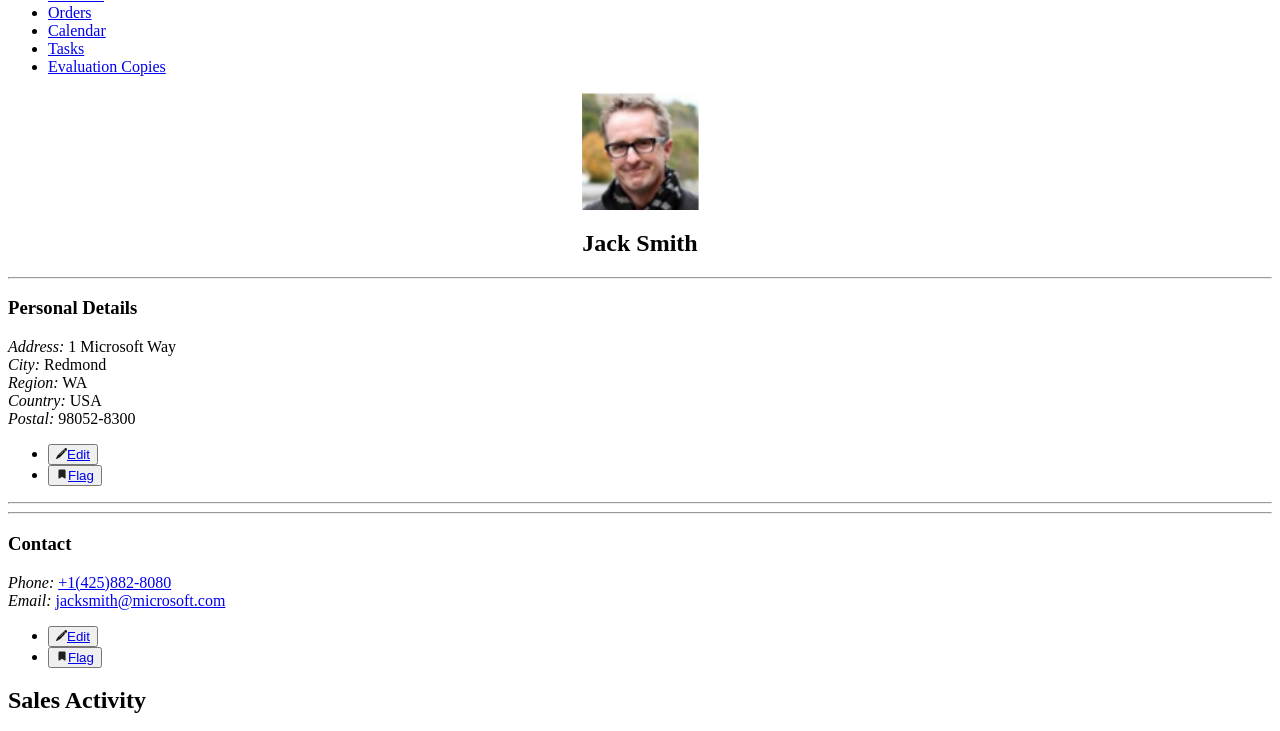
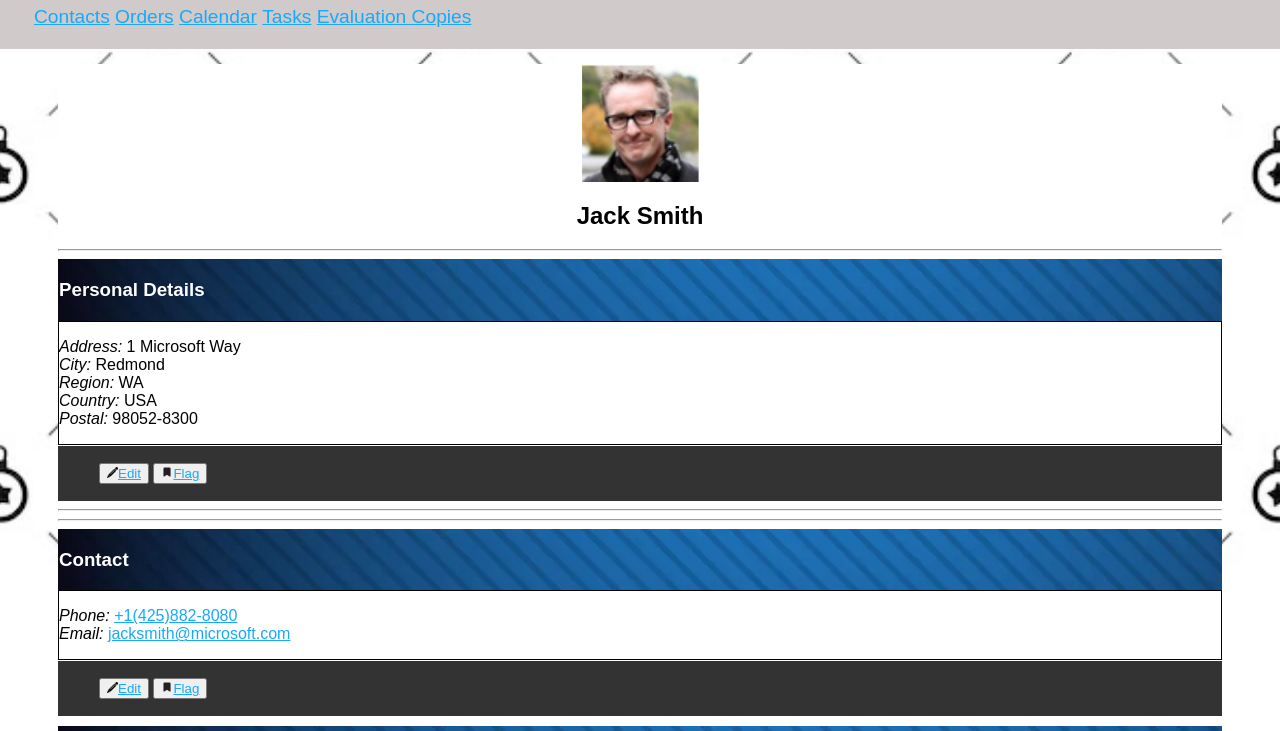
Before and after one commit to Mau212P/Practica-4, a plain HTML site: page index.html in a window 1280 px wide. Shown: the part 156-887 px from the top of the page. Drawn offline with Linux system fonts and the light colour scheme.

Commit message:
Update index.html
Modificación del index.html para que pueda leer el archivo de style.css, ya que no se pudo renombrar a main.css

```diff
--- a/index.html
+++ b/index.html
@@ -2,7 +2,7 @@
 <head lang="en">
     <meta charset="UTF-8">
     <meta name="viewport" content="width=device-width, initial-scale=1.0">
-    <link href="CSS/main.css" rel="stylesheet" type="text/css" />
+    <link href="CSS/style.css" rel="stylesheet" type="text/css" />
 
 
     <title>!aCRM</title>
```
